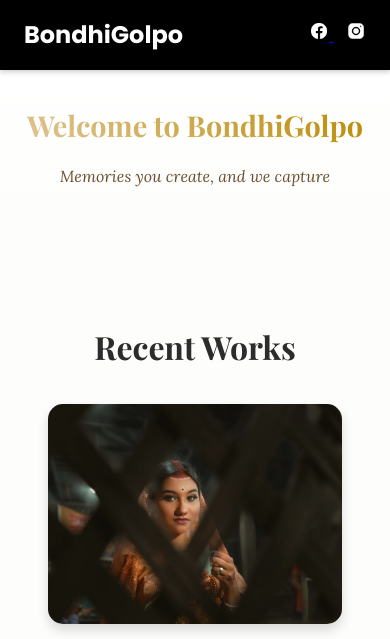
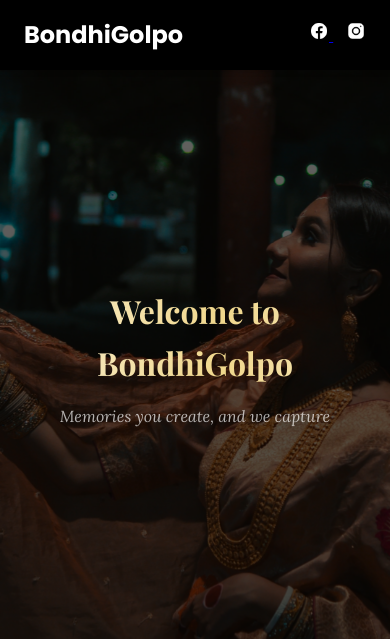
Before and after one commit to jeshan-Nath/BondhiGOlpo, a plain HTML site: page index.html in a window 390 px wide. Shown: the top 639 px of the page. Drawn offline with nearby package versions, Linux system fonts and the light colour scheme.

Commit message:
Updated code with latest changes

```diff
--- a/index.html
+++ b/index.html
@@ -8,7 +8,6 @@
   <link rel="stylesheet" href="style.css" />
 </head>
 <body>
-
   <!-- Navbar -->
   <nav>
   <a href="#" class="logo">BondhiGolpo</a>
@@ -22,11 +21,12 @@
   </div>
 </nav>
 
-
   <!-- Hero -->
   <section class="hero fade-in">
-    <h1>Welcome to BondhiGolpo</h1>
-    <p>Memories you create, and we capture</p>
+    <div class="hero-content">
+      <h1>Welcome to BondhiGolpo</h1>
+      <p>Memories you create, and we capture</p>
+    </div>
   </section>
 
   <!-- Our Works -->
--- a/style.css
+++ b/style.css
@@ -4,9 +4,9 @@
   --text-warm: #8B5E3B;
   --bg-light: #fdfdfb;
   --accent-gradient: linear-gradient(45deg, #e1c699, #b98a00);
+  --hero-text-gradient: linear-gradient(90deg, #ffffff, #f0d78c, #ffffff);
   --transition: 0.3s ease-in-out;
 }
-
 body {
   margin: 0;
   font-family: 'Lora', serif;
@@ -15,7 +15,6 @@ body {
   line-height: 1.6;
   overflow-x: hidden;
 }
-
 /* Navbar */
 nav {
   display: flex;
@@ -48,29 +47,61 @@ nav .socials img {
 nav .socials img:hover {
   transform: scale(1.2) rotate(5deg);
 }
-
-/* Hero */
+/* Hero with Background Image */
 .hero {
-  padding: 2rem 2rem; /* Reduced top padding from 4rem to 2rem */
+  padding: 8rem 2rem;
   text-align: center;
-  background: linear-gradient(rgba(255,255,255,0.95), var(--bg-light));
+  position: relative;
+  min-height: 70vh;
+  display: flex;
+  align-items: center;
+  justify-content: center;
+  overflow: hidden;
+}
+.hero::before {
+  content: '';
+  position: absolute;
+  top: 0;
+  left: 0;
+  width: 100%;
+  height: 100%;
+  background: url('BondhiGolpo (24 of 36).webp') no-repeat center center/cover;
+  z-index: -2;
+  animation: zoomBackground 20s infinite alternate;
+}
+.hero::after {
+  content: '';
+  position: absolute;
+  top: 0;
+  left: 0;
+  width: 100%;
+  height: 100%;
+  background: linear-gradient(rgba(0,0,0,0.6), rgba(0,0,0,0.7));
+  z-index: -1;
+}
+.hero-content {
+  max-width: 800px;
+  z-index: 1;
 }
 .hero h1 {
   font-family: 'Playfair Display', serif;
-  font-size: 3rem;
-  background: var(--accent-gradient);
+  font-size: 3.5rem;
+  margin: 0.5rem 0;
+  background: var(--hero-text-gradient);
   -webkit-background-clip: text;
+  background-clip: text;
   -webkit-text-fill-color: transparent;
-  margin: 0.5rem 0; /* Reduced margin for tighter spacing */
-  animation: fadeSlide 1.5s ease-out;
+  animation: fadeInDown 1.5s ease-out, shimmer 3s infinite;
+  background-size: 200% auto;
 }
 .hero p {
-  color: #6B4E31; /* Darker shade derived from --text-warm for contrast */
+  color: rgba(255,255,255,0.9);
   font-style: italic;
-  font-size: 1.2rem;
-  animation: fadeSlide 2s ease-out;
+  font-size: 1.4rem;
+  animation: fadeInUp 1.8s ease-out, fadeInOut 4s infinite alternate;
+  animation-fill-mode: both;
+  text-shadow: 0 2px 4px rgba(0,0,0,0.3);
 }
-
 /* Works */
 .works {
   padding: 4rem 2rem;
@@ -102,7 +133,6 @@ nav .socials img:hover {
   transform: scale(1.05);
   box-shadow: 0 10px 25px rgba(255,215,0,0.3);
 }
-
 /* Signature Services */
 .services {
   padding: 4rem 2rem;
@@ -159,7 +189,6 @@ nav .socials img:hover {
   color: #555;
   line-height: 1.8;
 }
-
 /* Contact */
 .contact {
   padding: 4rem 2rem;
@@ -192,7 +221,6 @@ nav .socials img:hover {
   background: linear-gradient(45deg, #b98a00, #e1c699);
   transform: scale(1.05);
 }
-
 /* Footer */
 footer {
   background: black;
@@ -202,7 +230,6 @@ footer {
   font-size: 0.95rem;
   font-family: 'Lora', serif;
 }
-
 /* Fade-in Animation */
 .fade-in {
   opacity: 0;
@@ -213,24 +240,33 @@ footer {
   opacity: 1;
   transform: translateY(0);
 }
-
 /* Responsive Tweaks */
 @media (max-width: 768px) {
   nav {
     padding: 1rem 1.5rem;
   }
+
   nav a.logo {
     font-size: 1.8rem;
   }
+
+  .hero {
+    padding: 6rem 1rem;
+    min-height: 60vh;
+  }
+
   .hero h1 {
-    font-size: 2.2rem;
+    font-size: 2.5rem;
   }
+
   .hero p {
-    font-size: 1rem;
+    font-size: 1.1rem;
   }
+
   .works-grid img {
     height: 220px;
   }
+
   .service-list div {
     padding: 1.5rem;
   }
@@ -239,29 +275,89 @@ footer {
   nav a.logo {
     font-size: 1.5rem;
   }
+
   nav .socials img {
     height: 20px;
     margin-left: 0.8rem;
   }
+
   .hero {
-    padding: 1.5rem 1rem; /* Further reduced for mobile */
+    padding: 5rem 1rem;
+    min-height: 50vh;
   }
+
   .hero h1 {
-    font-size: 1.8rem;
+    font-size: 2rem;
   }
+
+  .hero p {
+    font-size: 1rem;
+  }
+
   .works h2, .services h2, .contact h2 {
     font-size: 2rem;
   }
+
   .works-grid {
     grid-template-columns: 1fr;
   }
+
   .service-list {
     grid-template-columns: 1fr;
   }
 }
-
 /* Animations */
 @keyframes fadeSlide {
   0% { opacity: 0; transform: translateY(30px); }
   100% { opacity: 1; transform: translateY(0); }
 }
+@keyframes fadeInDown {
+  0% {
+    opacity: 0;
+    transform: translateY(-30px);
+  }
+  100% {
+    opacity: 1;
+    transform: translateY(0);
+  }
+}
+@keyframes fadeInUp {
+  0% {
+    opacity: 0;
+    transform: translateY(30px);
+  }
+  100% {
+    opacity: 1;
+    transform: translateY(0);
+  }
+}
+@keyframes zoomBackground {
+  0% {
+    transform: scale(1);
+  }
+  100% {
+    transform: scale(1.1);
+  }
+}
+@keyframes shimmer {
+  0% {
+    background-position: 0% 50%;
+  }
+  50% {
+    background-position: 100% 50%;
+  }
+  100% {
+    background-position: 0% 50%;
+  }
+}
+@keyframes fadeInOut {
+  0% {
+    opacity: 0.7;
+  }
+  50% {
+    opacity: 1;
+  }
+  100% {
+    opacity: 0.7;
+  }
+}
```
Also changed, not shown: BondhiGolpo (24 of 36).webp (added).
